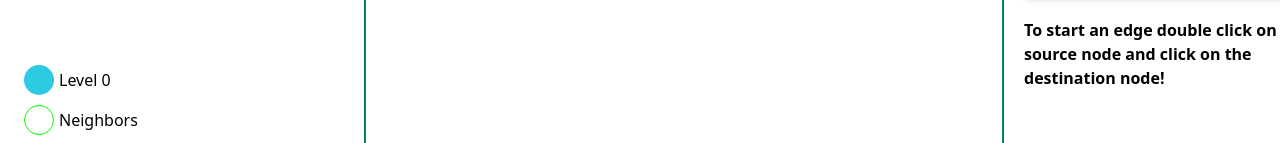
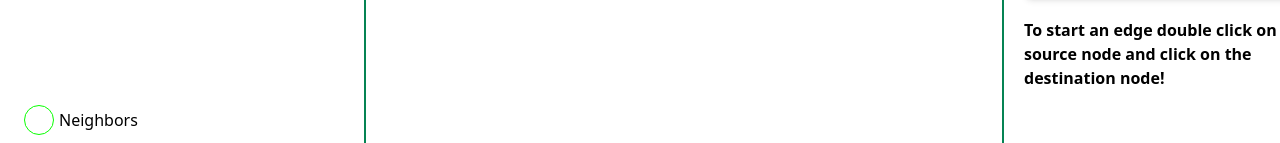
Before and after one commit to Abdelrahman-Abdelmoaty/AlgoV, a React (Create React App) app: page /graph/bfs in a window 1280 px wide. Shown: the part 582-725 px from the top of the page. Built offline with nearby package versions, Linux system fonts and the light colour scheme; a web font is replaced by a local one.

Commit message:
coloring levels

```diff
--- a/src/components/Graph/BFS.jsx
+++ b/src/components/Graph/BFS.jsx
@@ -84,7 +84,6 @@ export default function BFS() {
       color += letters[Math.floor(Math.random() * 16)];
     return color;
   };
-
   const keys = [
     {
       borderColor: currentBorderColor,
@@ -94,10 +93,12 @@ export default function BFS() {
       borderColor: neighborBorderColor,
       label: "Neighbors",
     },
-    ...Object.keys(levelColors).map((level, index) => ({
-      backgroundColor: levelColors[level],
-      label: `Level ${index}`,
-    })),
+    ...Object.keys(levelColors)
+      .filter((level) => nodes.some((node) => node.color === levelColors[level]))
+      .map((level, index) => ({
+        backgroundColor: levelColors[level],
+        label: `Level ${index}`,
+      })),
   ];
   return (
     <div className="dfs-component">
```
